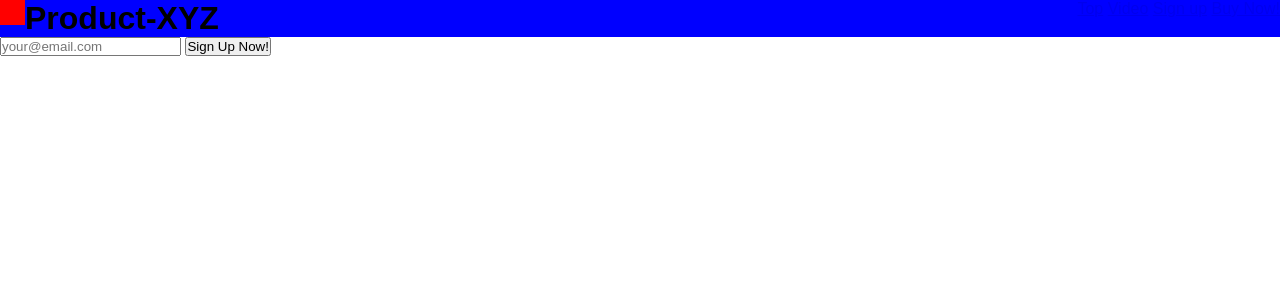
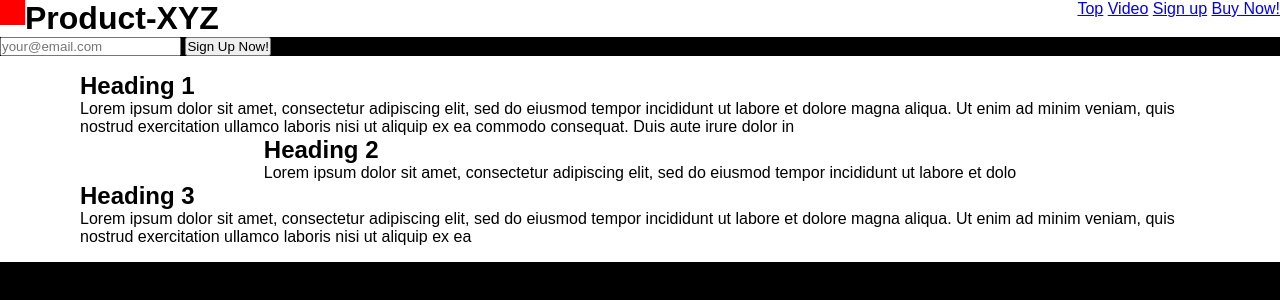
Before and after one commit to jloffler/product-landing-page-fcc, a plain HTML site: page index.html in a window 1280 px wide. Drawn offline with Linux system fonts and the light colour scheme.

Commit message:
Style features img and copy

```diff
--- a/css/main.css
+++ b/css/main.css
@@ -11,6 +11,8 @@ Swatch colours
 body {
   width: 100%;
   font-family: Arial, sans-serif;
+  background-color: black;
+  color: white;
 }
 
 * {
@@ -23,7 +25,8 @@ header {
   display: flex;
   flex-direction: row;
   flex-wrap: nowrap;
-  background-color: blue;
+  background-color: white;
+  color: black;
 }
 
 /* Need to change class to ID to edit actual image */
@@ -36,3 +39,26 @@ header {
 #nav-bar {
   margin-left: auto;
 }
+
+.features {
+  background-color: white;
+  color: black;
+  padding: 1rem;
+}
+
+.feature-wrap {
+  display: flex;
+  flex-wrap: wrap;
+  flex-direction: row-reverse;
+  justify-content: center;
+  align-items: center;
+}
+
+.feature-wrap img {
+  width: calc(50%-2.5vw);
+  height: auto;
+}
+
+.feature-wrap div {
+  padding: 0 5vw;
+}
--- a/index.html
+++ b/index.html
@@ -42,22 +42,22 @@
     <div class="feature-wrap">
       <img>
       <div>
-        <h2></h2>
-        <p></p>
+        <h2>Heading 1</h2>
+        <p>Lorem ipsum dolor sit amet, consectetur adipiscing elit, sed do eiusmod tempor incididunt ut labore et dolore magna aliqua. Ut enim ad minim veniam, quis nostrud exercitation ullamco laboris nisi ut aliquip ex ea commodo consequat. Duis aute irure dolor in </p>
       </div>
     </div>
     <div class="feature-wrap">
       <img>
       <div>
-        <h2></h2>
-        <p></p>
+        <h2>Heading 2</h2>
+        <p>Lorem ipsum dolor sit amet, consectetur adipiscing elit, sed do eiusmod tempor incididunt ut labore et dolo</p>
       </div>
     </div>
     <div class="feature-wrap">
       <img>
       <div>
-        <h2></h2>
-        <p></p>
+        <h2>Heading 3</h2>
+        <p>Lorem ipsum dolor sit amet, consectetur adipiscing elit, sed do eiusmod tempor incididunt ut labore et dolore magna aliqua. Ut enim ad minim veniam, quis nostrud exercitation ullamco laboris nisi ut aliquip ex ea </p>
       </div>
     </div>
   </section> <!-- .features -->
```
Also changed, not shown: 1 other file.
